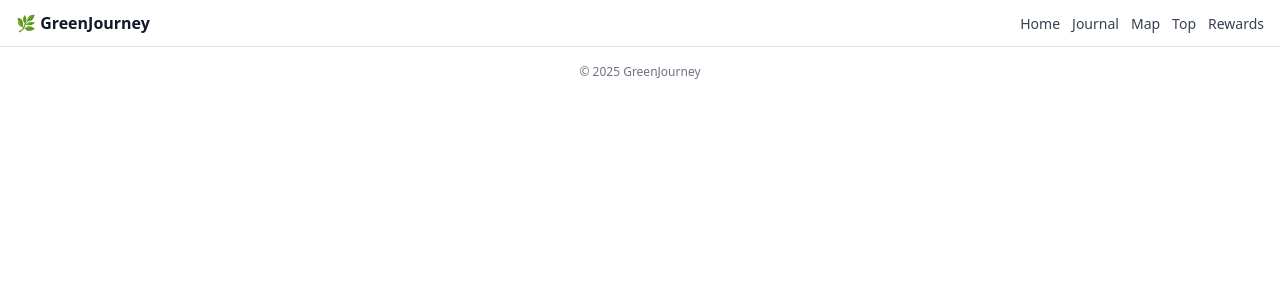
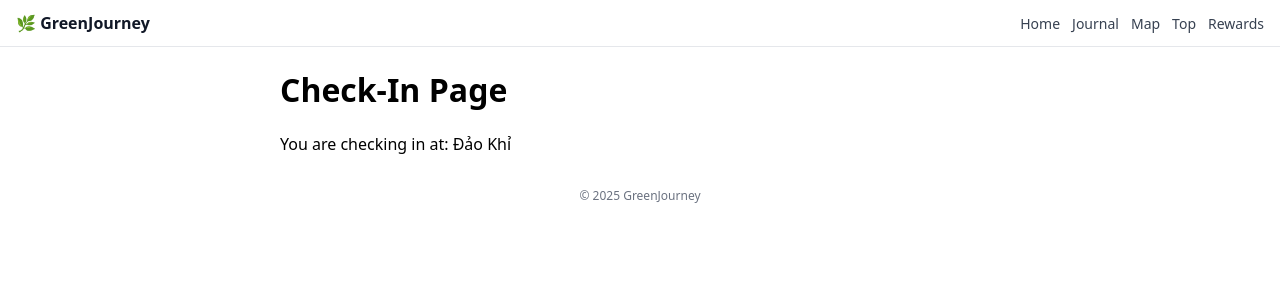
Before and after one commit to Van-Trangg/Project, a React (Vite) app in the folder frontend/: page /checkin/1 in a window 1280 px wide. Shown: the top 300 px of the page. Built offline with nearby package versions, Linux system fonts and the light colour scheme; no server answers.

Commit message:
setup router sang checkin

```diff
--- /dev/null
+++ b/frontend/src/pages/Checkin.jsx
@@ -0,0 +1,20 @@
+import { useParams } from "react-router-dom";
+import { useState, useEffect } from 'react'
+import { listPlaces } from '../api/map'
+
+const PINS = [
+  { id: 1, lat: 10.7769, lng: 106.7009, image: '/src/public/Map/dkhi.png', checkInRate: '46%', title: 'Đảo Khỉ', desc: 'Đảo Khỉ Cần Giờ là điểm đến lý tưởng cho những ai yêu thích thiên nhiên và khám phá thế giới động vật hoang dã. Chỉ cách trung tâm Sài Gòn khoảng 50km, đảo Khỉ Cần Giờ thu hút du khách bởi hàng nghìn chú khỉ tinh nghịch cùng không gian rừng ngập mặn xanh mát, yên bình.' },
+  { id: 2, lat: 10.7626, lng: 106.6822, title: 'Bến Nghé', desc: 'Historic riverside area' },
+  { id: 3, lat: 10.7554, lng: 106.6753, title: 'Mai Chí Thọ', desc: 'Modern boulevard' },
+]
+
+export default function CheckIn() {
+  const { locationId } = useParams();  // e.g., "hanoi" or "danang"
+  const location = PINS.find(p => p.id === Number(locationId));
+  return (
+    <div>
+      <h1>Check-In Page</h1>
+      <p>You are checking in at: {location.title}</p>
+    </div>
+  );
+}
--- a/frontend/src/pages/Map.jsx
+++ b/frontend/src/pages/Map.jsx
@@ -1,4 +1,5 @@
 import { useState, useEffect } from 'react'
+import { useNavigate } from "react-router-dom";
 import { listPlaces } from '../api/map'
 import mapPlaceholder from '../public/map-placeholder.png'
 import '../styles/Map.css'
@@ -15,11 +16,17 @@ const PINS = [
 ]
 
 export default function Map() {
-  const [selectedCity, setSelectedCity] = useState(CITIES[0])
-  const [dropdownOpen, setDropdownOpen] = useState(false)
-  const [selectedPin, setSelectedPin] = useState(null)
-  const [places, setPlaces] = useState([])
-  const [loading, setLoading] = useState(true)
+  const [selectedCity, setSelectedCity] = useState(CITIES[0]);
+  const [dropdownOpen, setDropdownOpen] = useState(false);
+  const [selectedPin, setSelectedPin] = useState(null);
+  const [places, setPlaces] = useState([]);
+  const [loading, setLoading] = useState(true);
+  const navigate = useNavigate();
+  const handleCheckIn = () => {
+    if (selectedPin) {
+      navigate(`/checkin/${selectedPin.id}`); // go to specific check-in page
+    }
+  }
 
   // Fetch places from API (fallback to static if fails)
   useEffect(() => {
@@ -49,13 +56,8 @@ export default function Map() {
   <div className="map-page">
     {/* Top Location Bar */}
     <div className="location-bar">
-      {/* Left Spacer */}
       <div className="spacer"></div>
-
-      {/* Centered Text */}
       <span className="location-text">{selectedCity.name}</span>
-
-      {/* Right Arrow */}
       <button
         className="dropdown-toggle"
         onClick={() => setDropdownOpen(prev => !prev)}
@@ -74,7 +76,6 @@ export default function Map() {
           className="overlay-inner"
           onClick={(e) => e.stopPropagation()}
         >
-          {/* City List */}
           <div className="city-grid">
             {CITIES.map((city) => (
               <button
@@ -106,7 +107,6 @@ export default function Map() {
             className="map-placeholder"
             style={{ backgroundImage: `url(${mapPlaceholder})` }}
           >
-            {/* Render Pins */}
             {PINS.map((pin) => (
               <button
                 key={pin.id}
@@ -128,7 +128,6 @@ export default function Map() {
     {selectedPin && (
     <div className="pin-popup-overlay">
       <div className="pin-popup-card">
-        {/* Close button */}
         <button className="popup-close-btn" onClick={() => setSelectedPin(null)}>
           ×
         </button>
@@ -138,22 +137,14 @@ export default function Map() {
             backgroundImage: `url(${selectedPin.image || '/Map/popup-default.jpg'})`,
           }}
         />
-
-        {/* Content on green curve */}
         <div className="popup-content">
           <h3 className="popup-title">{selectedPin.title}</h3>
-
           <div className="popup-stat">
             {selectedPin.checkInRate || '10%'} of users have checked in here
           </div>
-
-          <p className="popup-desc">
-            {selectedPin.desc}
-          </p>
+          <p className="popup-desc">{selectedPin.desc}</p>
         </div>
-        <button className="checkin-btn">
-            Check-in
-        </button>
+        <button className="checkin-btn" onClick={handleCheckIn}> Check-in</button>
       </div>
     </div>
     )}
--- a/frontend/src/router/AppRouter.jsx
+++ b/frontend/src/router/AppRouter.jsx
@@ -6,6 +6,7 @@ import Login from '../pages/Login'
 import Leaderboard from '../pages/Leaderboard'
 import Journal from '../pages/Journal'
 import Map from '../pages/Map'
+import CheckIn from '../pages/Checkin.jsx'
 import Profile from '../pages/Profile'
 import EditProfile from '../pages/EditProfile'
 import Reward from '../pages/Reward'
@@ -21,6 +22,7 @@ export default function AppRouter(){
           <Route path="/leaderboard" element={<Leaderboard/>} />
           <Route path="/journal" element={<Journal/>} />
           <Route path="/map" element={<Map/>} />
+          <Route path="/checkin/:locationId" element={<CheckIn/>} />
           <Route path="/profile" element={<Profile/>} />
           <Route path="/edit-profile" element={<EditProfile />} />
           <Route path="/reward" element={<Reward/>} />
```
